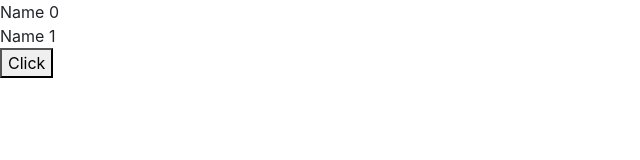
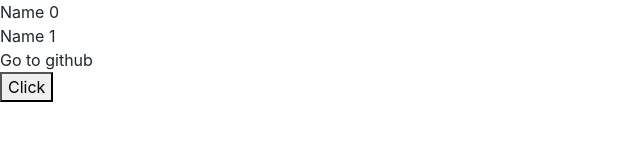
Before and after one commit to MatveiVasilenko/first-project, a plain HTML site: page index.html in a window 1280 px wide. Shown: the whole page, without its empty margins (0-640 px from the left). Drawn offline with nearby package versions, Linux system fonts and the light colour scheme.

Commit message:
add new div

```diff
--- a/index.html
+++ b/index.html
@@ -115,6 +115,7 @@
 	<section>
 		<div class="name1">Name 0</div>
 		<div class="name1">Name 1</div>
+		<div>Go to github</div>
 		<button class="click">Click</button>
 	</section>
 </body>
```
